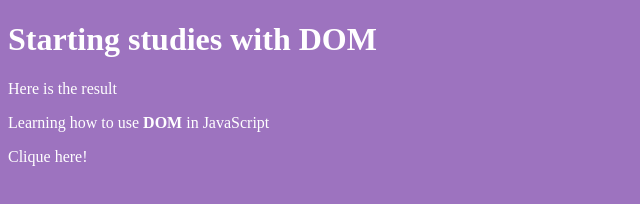
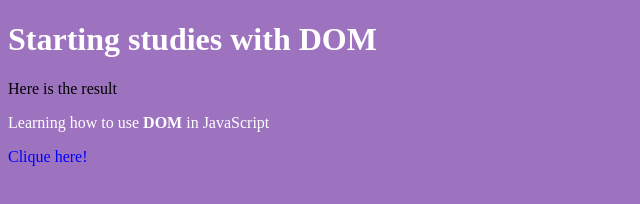
Before and after one commit to Victor-Carnavali/JavaScript, a plain HTML site: page study/ex005.html in a window 1280 px wide. Shown: the whole page, without its empty margins (0-640 px from the left). Drawn offline with Linux system fonts and the light colour scheme.

Commit message:
using getElemente by tag, Id and querySelector

```diff
--- a/study/ex005.html
+++ b/study/ex005.html
@@ -16,9 +16,16 @@
     <h1>Starting studies with DOM</h1>
     <p>Here is the result</p>
     <p>Learning how to use <strong>DOM</strong> in JavaScript</p>
-    <div>Clique here!</div>
+    <div id="msg">Clique here!</div>
+
+    <!-- JavaScript Code -->
     <script>
-
+        var pOne = window.document.getElementsByTagName('p')[0];
+        pOne.style.color = 'black';
+        // var d = window.document.getElementById('msg');
+        //window.document.getElementById('msg').innerText = 'hello';
+        var d = window.document.querySelector('div#msg');
+        d.style.color = 'blue';
     </script>
 </body>
 </html>
```
